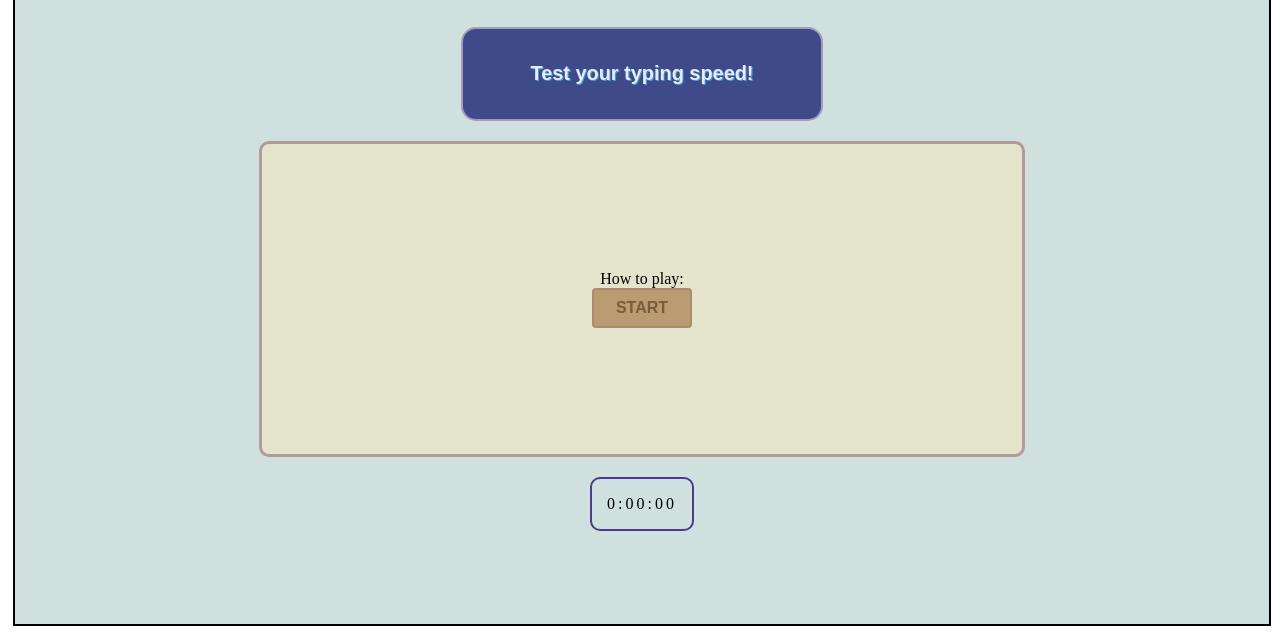
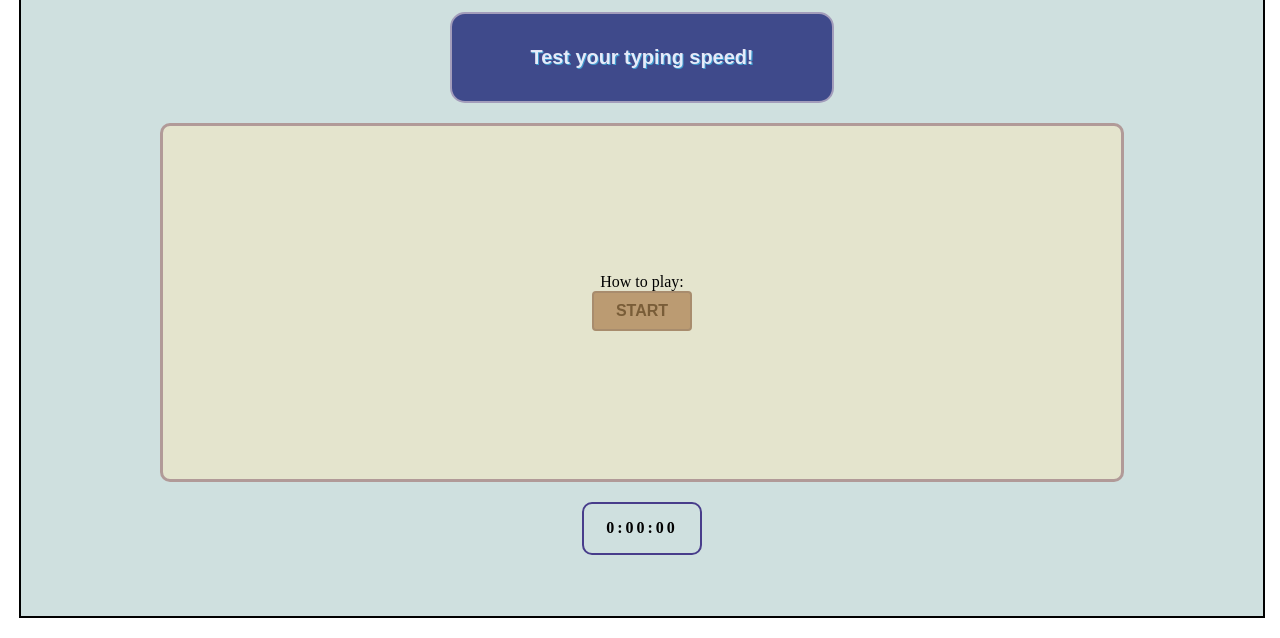
Before and after one commit to briannguyen4/typetempo, a website built with webpack: page index.html in a window 1280 px wide. Shown: the part 162-800 px from the top of the page. Built offline with nearby package versions, Linux system fonts and the light colour scheme.

Commit message:
update css styling

```diff
--- a/index.html
+++ b/index.html
@@ -16,20 +16,17 @@
           Created by Brian Nguyen
         </div>
         <div class="info-right">
-
         </div>
       </div>
+
       <div class="game-title">
         <h2>TypeTempo</h2>
       </div>
 
       <div id="game-container">
-        <div class="row">
         <div class="header">
           <h5>Test your typing speed!</h5>
         </div>
-        </div>
-        <div class="row">
         <div id="start-container">
           <div>How to play:</div>
           <button id="play">START</button>
@@ -48,13 +45,11 @@
           </div>
           <button id="playagain">Play Again</button>
         </div>
-        </div>
-        <div class="row">
         <div class="timer-container">
           <p class="timer">0:00:00</p>
         </div>
       </div>
-      </div>
+
     </div>
 
     <script src="./dist/main.js">
--- a/src/styles/index.scss
+++ b/src/styles/index.scss
@@ -1,7 +1,9 @@
 body {
-  height: 98vh;
-  width: 98vw;
   margin: auto;
+  height: 97vh;
+  width: 97vw;
+  min-width: 760px;
+  min-height: 560px;
 }
 
 .game-body {
@@ -13,34 +15,48 @@ body {
 
 .game-title {
   font-family: 'Monoton', cursive;
-  font-size: 35px;
+  font-size: 32px;
   text-align: center;
-  margin: 0px 0;
 }
 
 #game-container {
+  margin: auto;
+  width: 85%;
+  height: 70%;
   display: flex;
   flex-direction: column;
   align-items: center;
 }
 
-.row {
+.header {
   display: flex;
+  align-items: center;
   justify-content: center;
-  align-items: center;
-}
-
-.header {
-  text-align: center;
-  height: 100%;
-  width: 28vw;
+  height: 16%;
+  width: 36%;
   background-color: rgb(63, 74, 139);
   color: rgba(245, 245, 260, 0.911);
   text-shadow: 1.1px 1.1px rgb(66, 155, 206);
   border: 2.2px solid rgb(163, 157, 187);
   font-family: Arial, Helvetica, sans-serif;
-  font-size: 1.5em;
+  font-size: 24px;
   border-radius: 15px;
+  margin-bottom: 20px;
+}
+
+#start-container,
+#play-container,
+#result-container {
+  height: 55%;
+  width: 85%;
+  display: flex;
+  flex-direction: column;
+  align-items: center;
+  justify-content: center;
+  padding: 30px;
+  background-color: rgb(228, 228, 205);
+  border: 3px solid rgba(173, 147, 147, 0.904);
+  border-radius: 10px;
 }
 
 #text-snippet {
@@ -65,22 +81,6 @@ body {
   box-shadow: none;
 }
 
-#start-container,
-#play-container,
-#result-container {
-  display: flex;
-  flex-direction: column;
-  align-items: center;
-  justify-content: center;
-  height: 250px;
-  width: 700px;
-  margin-top: 20px;
-  padding: 30px;
-  background-color: rgb(228, 228, 205);
-  border: 3px solid rgba(173, 147, 147, 0.904);
-  border-radius: 10px;
-}
-
 .input {
   background-color: transparent;
   margin-top: 2rem;
@@ -93,16 +93,6 @@ body {
   resize: none;
   padding: .5rem 1rem;
   font-size: 20px;
-}
-
-.timer-container {
-  margin-top: 20px;
-  height: 50px;
-  width: 100px;
-  text-align: center;
-  letter-spacing: 3px;
-  border: 2px solid darkslateblue;
-  border-radius: 10px;
 }
 
 .results {
@@ -121,3 +111,16 @@ body {
   color: rgb(97, 126, 109);
   text-shadow: 1.1px 1.1px rgb(162, 223, 187);
 }
+
+.timer-container {
+  display: flex;
+  align-items: center;
+  justify-content: center;
+  width: 11%;
+  height: 9%;
+  margin-top: 20px;
+  letter-spacing: 3px;
+  font-weight: 600;
+  border: 2px solid darkslateblue;
+  border-radius: 10px;
+}
```
Lines whose indentation alone changed are shown as unchanged.
